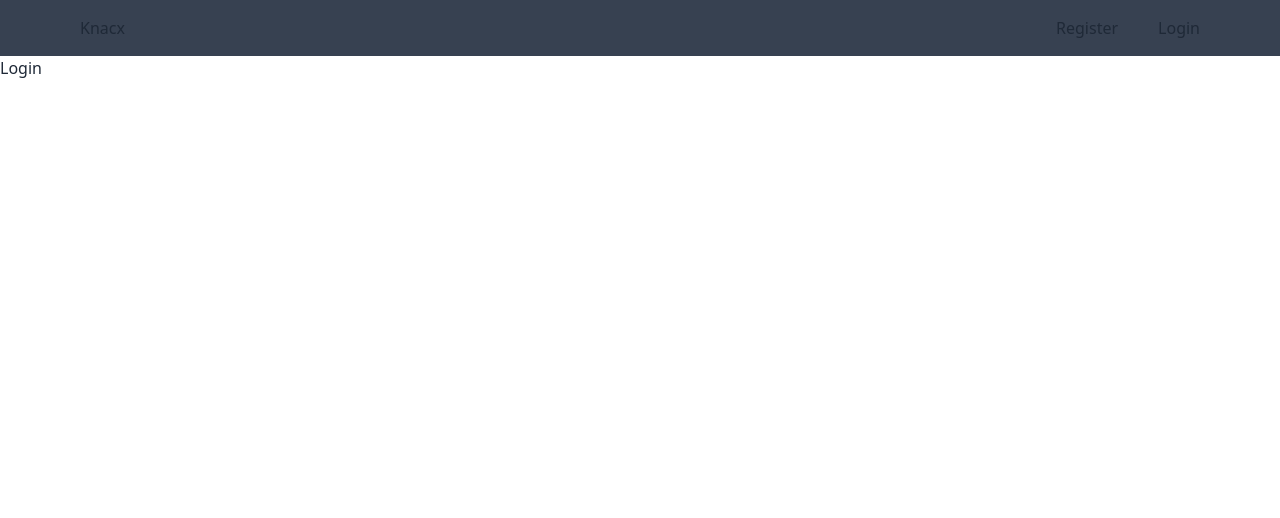
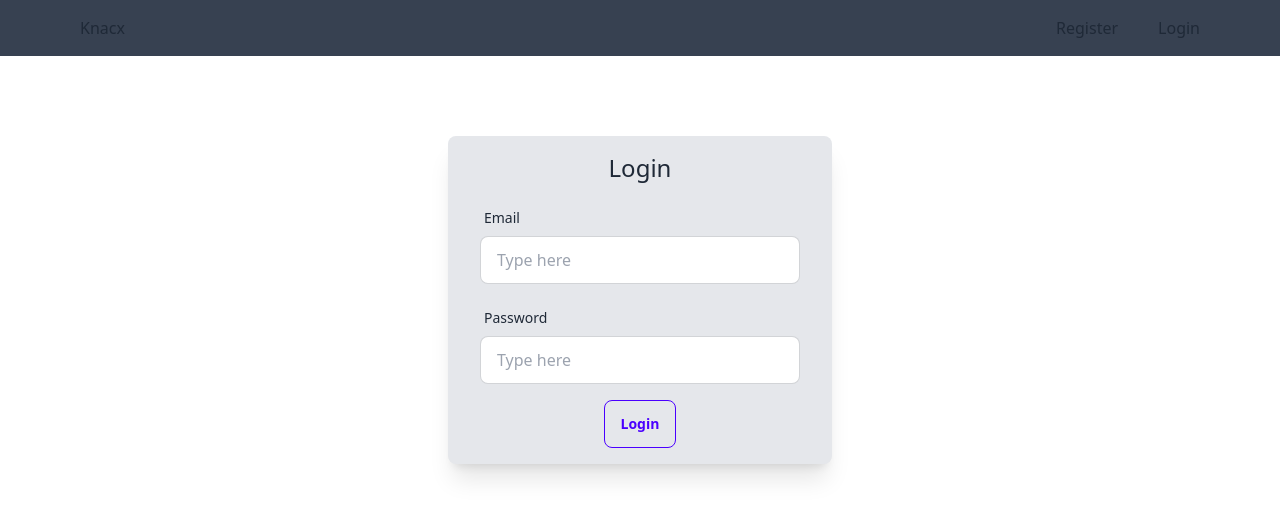
Before and after one commit to Sarunyamk/example_knacx, a React (Vite) app: page /login in a window 1280 px wide. Shown: the top 518 px of the page. Built offline with nearby package versions, Linux system fonts and the light colour scheme.

Commit message:
feat- register login

```diff
--- a/src/App.jsx
+++ b/src/App.jsx
@@ -1,5 +1,6 @@
 
 import AppRouter from "./routes/AppRoute"
+
 function App() {
 
 
--- a/src/components/users/Login.jsx
+++ b/src/components/users/Login.jsx
@@ -1,6 +1,26 @@
 const Login = () => {
     return (
-        <div>Login</div>
+        <div>
+            <section className="w-96  bg-gray-200 mx-auto mt-20 flex flex-col items-center rounded-lg shadow-xl p-4 gap-4">
+                <h1 className="text-2xl">Login</h1>
+                <label class="form-control w-full max-w-xs">
+                    <div class="label">
+                        <span class="label-text">Email</span>
+                    </div>
+                    <input type="email" placeholder="Type here" class="input input-bordered w-full max-w-xs" />
+
+                </label>
+                <label class="form-control w-full max-w-xs">
+                    <div class="label">
+                        <span class="label-text">Password</span>
+                    </div>
+                    <input type="password" placeholder="Type here" class="input input-bordered w-full max-w-xs" />
+
+                </label>
+
+                <button class="btn btn-outline btn-primary">Login</button>
+            </section>
+        </div>
     )
 }
 export default Login
--- a/src/components/users/Register.jsx
+++ b/src/components/users/Register.jsx
@@ -1,15 +1,30 @@
 const Register = () => {
     return (
         <div>
-            <section className="w-96 h-96 bg-gray-200 mx-auto mt-20 flex flex-col items-center rounded-lg shadow-xl p-4 gap-4">
+            <section className="w-96  bg-gray-200 mx-auto mt-20 flex flex-col items-center rounded-lg shadow-xl p-4 gap-4">
                 <h1 className="text-2xl">Register</h1>
                 <label class="form-control w-full max-w-xs">
                     <div class="label">
                         <span class="label-text">Email</span>
                     </div>
-                    <input type="text" placeholder="Type here" class="input input-bordered w-full max-w-xs" />
+                    <input type="email" placeholder="Type here" class="input input-bordered w-full max-w-xs" />
 
                 </label>
+                <label class="form-control w-full max-w-xs">
+                    <div class="label">
+                        <span class="label-text">Password</span>
+                    </div>
+                    <input type="password" placeholder="Type here" class="input input-bordered w-full max-w-xs" />
+
+                </label>
+                <label class="form-control w-full max-w-xs">
+                    <div class="label">
+                        <span class="label-text">Confirm Password</span>
+                    </div>
+                    <input type="password" placeholder="Type here" class="input input-bordered w-full max-w-xs" />
+
+                </label>
+                <button class="btn btn-outline btn-primary">Register</button>
             </section>
         </div>
     )
--- a/src/main.jsx
+++ b/src/main.jsx
@@ -2,9 +2,13 @@
 import { createRoot } from 'react-dom/client'
 import './index.css'
 import App from './App.jsx'
+import store from "./reducers/Store"
+import { Provider } from "react-redux"
 
 createRoot(document.getElementById('root')).render(
 
-  <App />
+  <Provider store={store}>
+    <App />
+  </Provider>
 
 )
--- /dev/null
+++ b/src/reducers/Store.js
@@ -0,0 +1,11 @@
+import { configureStore } from '@reduxjs/toolkit'
+
+import userSlice from './userSlice'
+
+const store = configureStore({
+    reducer: {
+        userStore: userSlice
+    }
+})
+
+export default store
--- /dev/null
+++ b/src/reducers/userSlice.js
@@ -0,0 +1,25 @@
+import { createSlice, createAsyncThunk } from "@reduxjs/toolkit";
+
+export const createUser = createAsyncThunk("user/createUser", () => {
+
+})
+
+
+const userSlice = createSlice({
+    name: "user",
+    initialState: {
+        user: null,
+        isLoading: false,
+        error: null
+    },
+    reducers: {
+        login: (state, action) => {
+            state.user = action.payload
+        },
+        logout: (state) => {
+            state.user = null
+        }
+    }
+})
+
+export default userSlice.reducer
```
Also changed, not shown: package.json (+6 -1 lines), 1 other file (tests, documents, lock files or other folders).
